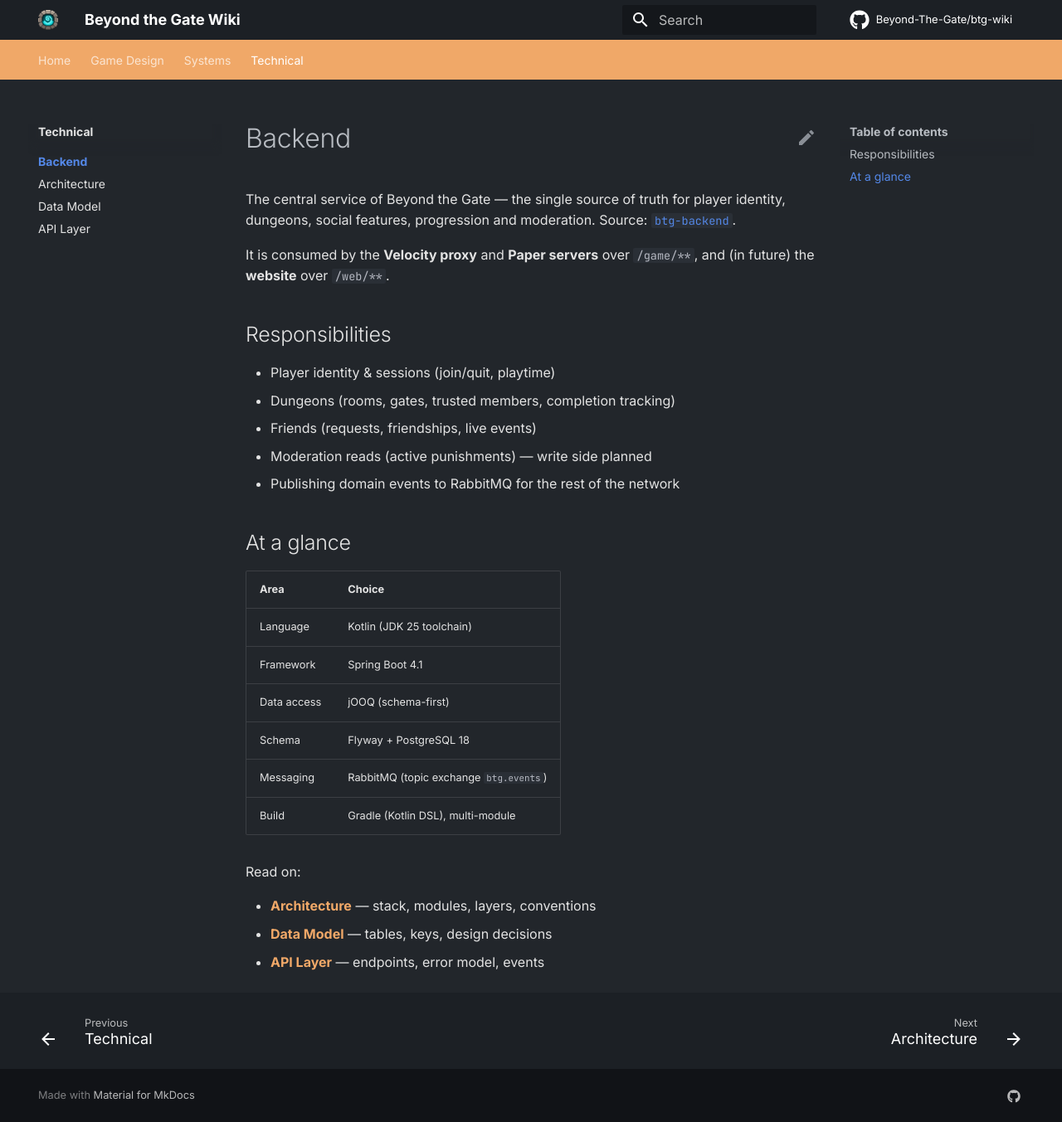
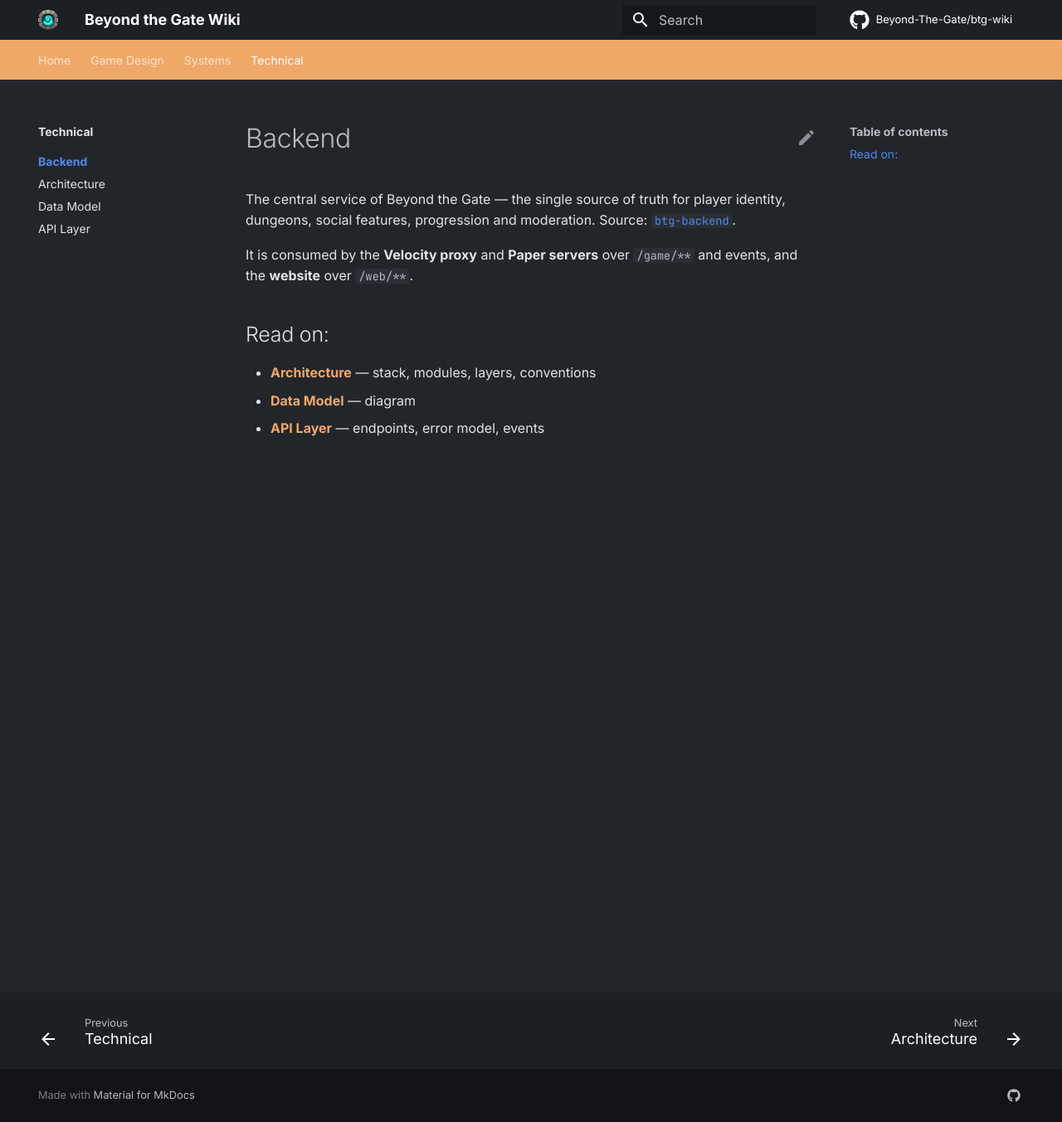
Before and after one commit to Beyond-The-Gate/btg-wiki, an MkDocs documentation site: the page built from docs/technical/backend/index.md, in a window 1280 px wide and 1353 px high. Shown: the whole window at 83% size. Built offline with MkDocs 1.6.1 and Material for MkDocs 9.7.7, drawn with Linux system fonts in a browser that asks for light colours; comment, search, counter and statistics services are not loaded.

Commit message:
Revise backend documentation for clarity
Updated backend documentation to clarify service consumption and responsibilities.

```diff
--- a/docs/technical/backend/index.md
+++ b/docs/technical/backend/index.md
@@ -2,29 +2,10 @@
 
 The central service of Beyond the Gate — the single source of truth for player identity, dungeons, social features, progression and moderation. Source: [`btg-backend`](https://github.com/Beyond-The-Gate/btg-backend).
 
-It is consumed by the **Velocity proxy** and **Paper servers** over `/game/**`, and (in future) the **website** over `/web/**`.
+It is consumed by the **Velocity proxy** and **Paper servers** over `/game/**` and events, and the **website** over `/web/**`.
 
-## Responsibilities
-
-- Player identity & sessions (join/quit, playtime)
-- Dungeons (rooms, gates, trusted members, completion tracking)
-- Friends (requests, friendships, live events)
-- Moderation reads (active punishments) — write side planned
-- Publishing domain events to RabbitMQ for the rest of the network
-
-## At a glance
-
-| Area | Choice |
-|---|---|
-| Language | Kotlin (JDK 25 toolchain) |
-| Framework | Spring Boot 4.1 |
-| Data access | jOOQ (schema-first) |
-| Schema | Flyway + PostgreSQL 18 |
-| Messaging | RabbitMQ (topic exchange `btg.events`) |
-| Build | Gradle (Kotlin DSL), multi-module |
-
-Read on:
+## Read on:
 
 - **[Architecture](architecture.md)** — stack, modules, layers, conventions
-- **[Data Model](data-model.md)** — tables, keys, design decisions
+- **[Data Model](data-model.md)** — diagram
 - **[API Layer](api.md)** — endpoints, error model, events
```
